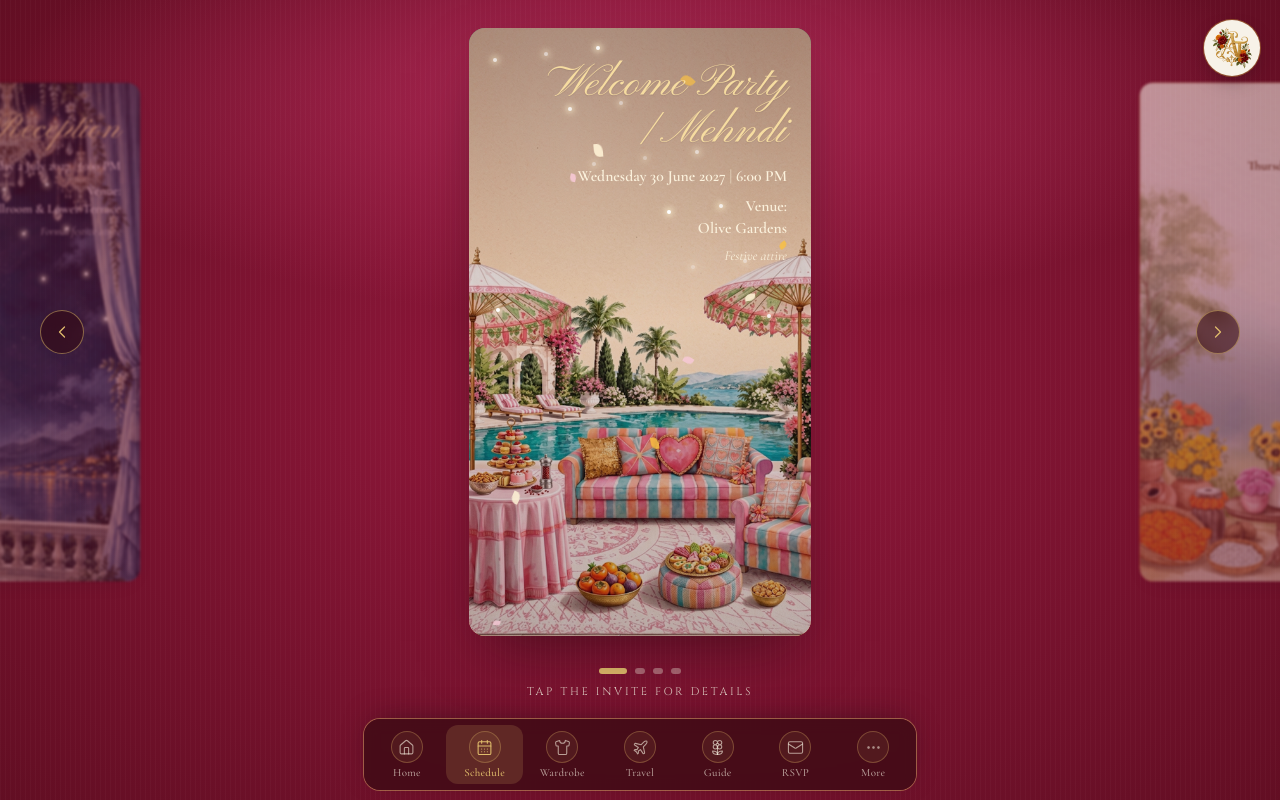
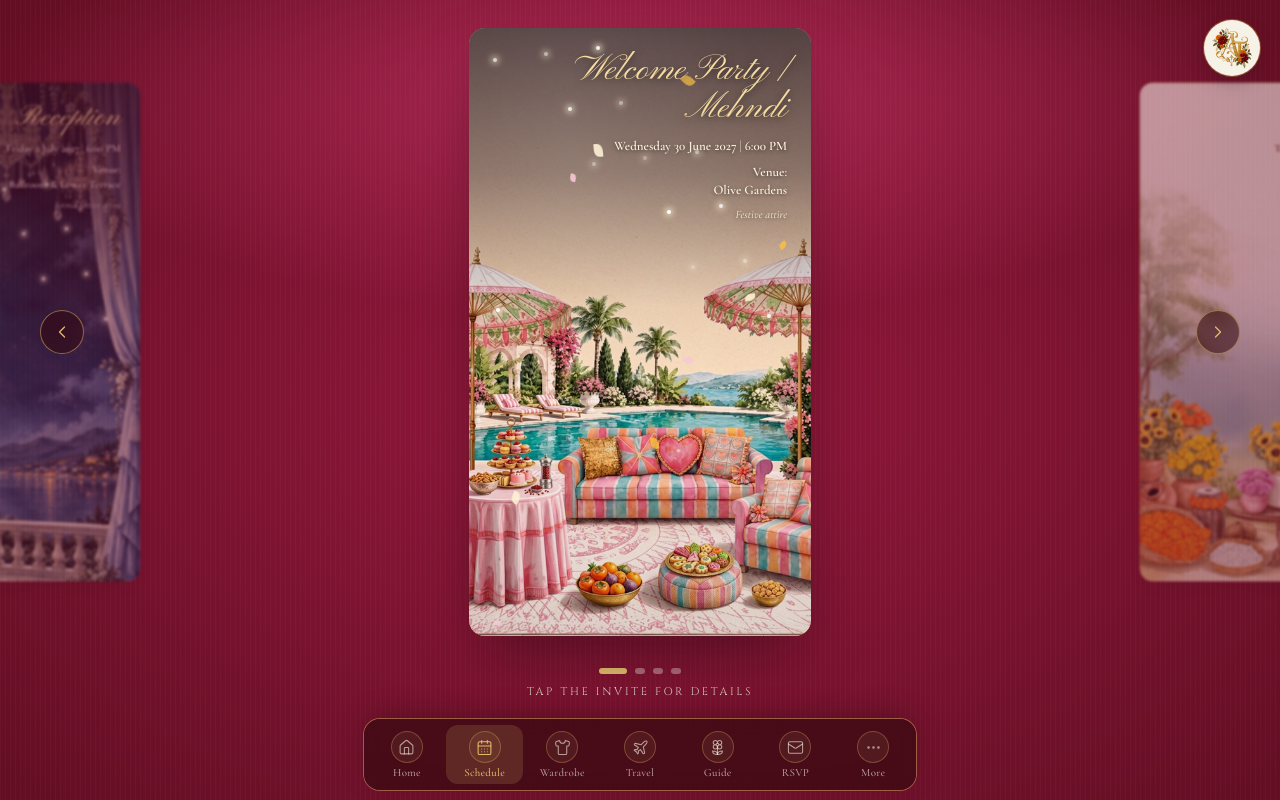
Before and after one commit to hill07/tejas-anoml, a React (Vite) app: page /schedule in a window 1280 px wide. Built offline with nearby package versions, Linux system fonts and the light colour scheme.

Commit message:
Improve invitation text contrast and spacing

```diff
--- a/src/components/invite/InviteCard.tsx
+++ b/src/components/invite/InviteCard.tsx
@@ -65,8 +65,8 @@ export function InviteCard({ event, active }: { event: WeddingEvent; active: boo
         style={{
           background:
             event.slug === 'welcome-party' || event.slug === 'reception'
-              ? 'linear-gradient(180deg, rgba(35,12,25,.38) 0%, rgba(35,12,25,.12) 48%, rgba(35,12,25,.3) 100%)'
-              : 'linear-gradient(180deg, rgba(255,248,232,.55) 0%, rgba(255,248,232,.12) 48%, rgba(35,12,25,.18) 100%)',
+              ? 'linear-gradient(180deg, rgba(20,10,25,.72) 0%, rgba(20,10,25,.48) 24%, rgba(20,10,25,.08) 46%, transparent 60%, rgba(20,10,25,.12) 100%)'
+              : 'linear-gradient(180deg, rgba(255,250,239,.9) 0%, rgba(255,250,239,.72) 24%, rgba(255,250,239,.22) 43%, transparent 58%, rgba(35,12,25,.08) 100%)',
         }}
         aria-hidden="true"
       />
@@ -108,22 +108,22 @@ export function InviteCard({ event, active }: { event: WeddingEvent; active: boo
       ))}
 
       {/* lettering */}
-      <div key={String(active)} className="absolute inset-x-0 top-0 pl-[18%] pr-[7%] pt-[10%] text-right">
+      <div key={String(active)} className="absolute inset-x-0 top-0 z-10 pl-[9%] pr-[7%] pt-[7%] text-right">
         <h2
           className={`font-script leading-[1.05] ${active ? 'inv-in' : ''}`}
-          style={{ color: theme.title, fontSize: 'clamp(1.6rem, 13cqw, 3.6rem)', textShadow: '0 1px 1px rgba(0,0,0,.08)' }}
+          style={{ color: theme.title, fontSize: 'clamp(1.35rem, 10.5cqw, 2.8rem)', textShadow: event.slug === 'welcome-party' || event.slug === 'reception' ? '0 2px 8px rgba(0,0,0,.55)' : '0 1px 3px rgba(255,255,255,.85)' }}
         >
           {event.name}
         </h2>
         <p
           className={`mt-[3cqw] font-serif font-semibold leading-snug ${active ? 'inv-in' : ''}`}
-          style={{ color: theme.text, fontSize: 'clamp(.8rem, 4.6cqw, 1.25rem)', animationDelay: '.25s' }}
+          style={{ color: theme.text, fontSize: 'clamp(.72rem, 3.8cqw, 1.05rem)', textShadow: event.slug === 'welcome-party' || event.slug === 'reception' ? '0 1px 4px rgba(0,0,0,.55)' : '0 1px 2px rgba(255,255,255,.9)', animationDelay: '.25s' }}
         >
           {event.dateLabel} <span className="opacity-70">|</span> {formatTime(event.startTime)}
         </p>
         <p
           className={`mt-[2.5cqw] font-serif font-semibold leading-snug ${active ? 'inv-in' : ''}`}
-          style={{ color: theme.text, fontSize: 'clamp(.8rem, 4.6cqw, 1.25rem)', animationDelay: '.45s' }}
+          style={{ color: theme.text, fontSize: 'clamp(.72rem, 3.8cqw, 1.05rem)', textShadow: event.slug === 'welcome-party' || event.slug === 'reception' ? '0 1px 4px rgba(0,0,0,.55)' : '0 1px 2px rgba(255,255,255,.9)', animationDelay: '.45s' }}
         >
           Venue:
           <br />
@@ -131,7 +131,7 @@ export function InviteCard({ event, active }: { event: WeddingEvent; active: boo
         </p>
         <p
           className={`mt-[2cqw] font-serif italic ${active ? 'inv-in' : ''}`}
-          style={{ color: theme.text, fontSize: 'clamp(.75rem, 4cqw, 1.1rem)', opacity: 0.85, animationDelay: '.65s' }}
+          style={{ color: theme.text, fontSize: 'clamp(.68rem, 3.3cqw, .95rem)', opacity: 0.95, textShadow: event.slug === 'welcome-party' || event.slug === 'reception' ? '0 1px 4px rgba(0,0,0,.55)' : '0 1px 2px rgba(255,255,255,.9)', animationDelay: '.65s' }}
         >
           {event.dressCode}
         </p>
```
